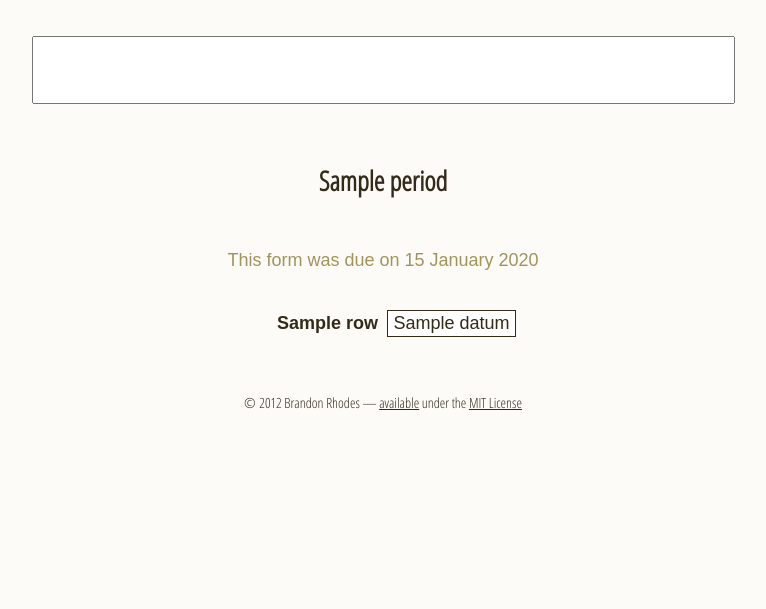
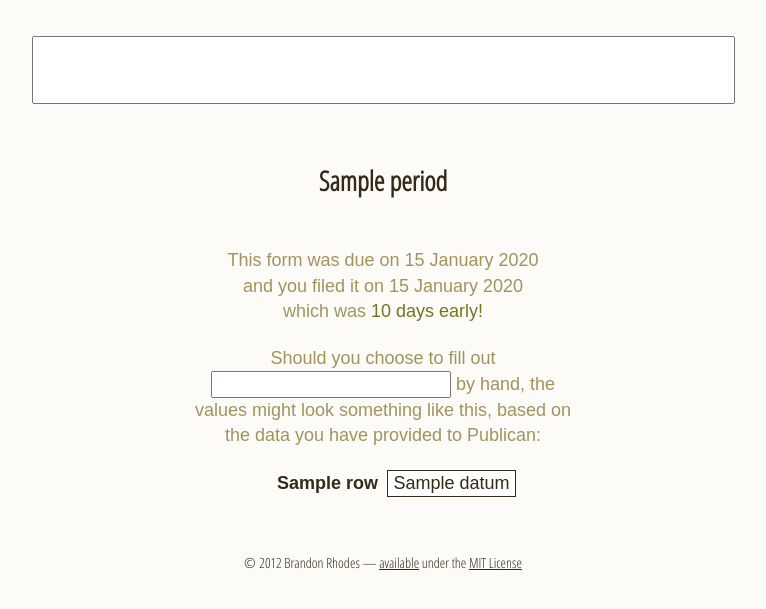
Before and after one commit to brandon-rhodes/publicanus, a Django app: template publican/frontend/templates/publican/filing.html in a window 1280 px wide. Shown: the top 609 px of the page, without its empty margins (257-1023 px from the left). Run offline with Django 3.2, Linux system fonts and the light colour scheme; the template is opened without the code that fills it: most values are stand-ins (such as "Sample title", 1, 10 or a date in 2020); form fields are guessed from the names that the template uses.

Commit message:
Form page: now contgratulates you if you got it in

```diff
--- a/publican/frontend/static/styles/screen.css
+++ b/publican/frontend/static/styles/screen.css
@@ -496,7 +496,7 @@ body {
 body > div {
   margin-left: auto;
   margin-right: auto;
-  max-width: 40em;
+  max-width: 32em;
 }
 
 body > table {
@@ -505,8 +505,8 @@ body > table {
 }
 
 body > p {
-  margin: 2em auto;
-  max-width: 40em;
+  margin: 1.2em auto;
+  max-width: 21.33333em;
   color: #a2935d;
 }
 
@@ -539,6 +539,14 @@ hgroup h1 {
   font-family: Georgia, serif;
   font-size: 0.66667em;
   font-style: italic;
+  color: #8a6e0a;
+}
+
+.is-happy {
+  color: #73761e;
+}
+
+.is-sad {
   color: #8a6e0a;
 }
 
--- a/publican/frontend/templates/publican/filing.html
+++ b/publican/frontend/templates/publican/filing.html
@@ -11,8 +11,27 @@
 
 <p>
   This form
-  {% if today < filing.due_date %}will be{% else %}was{% endif %}
-  due on {{ filing.due_date|date:"d E Y" }}
+  {% if today == filing.due_date %}is due today
+  {% else %}{% if today < filing.due_date %}will be{% else %}was{% endif %}
+  due on {{ filing.due_date|date:"d E Y" }}{% endif %}
+  <br>
+  {% if real_filings %}
+  and you filed it
+  on {{ real_filings.0.date|date:"d E Y" }}
+  <br>
+  which was
+  {% with offset=real_filings.0.offset %}
+  {% if offset == 0 %}<span class="is-happy">right on time!</span>
+  {% elif offset > 0 %}<span class="is-happy">{{ offset }} days early!</span>
+  {% else %}<span class="is-sad">-{{ offset }} days late</span>
+  {% endif %}
+  {% endwith %}
+  {% endif %}
+</p>
+<p>
+  Should you choose to fill out {{ form.name }} by hand,
+  the values might look something like this,
+  based on the data you have provided to Publican:
 </p>
 
 <table class="filing-table">
--- a/sass/screen.scss
+++ b/sass/screen.scss
@@ -47,6 +47,8 @@ $smallnum: 16px / 18px * 1em;
    This first section styles the "big sections" of the page, and applies
    to all pages on the site. */
 
+$max_width: 32em;
+
 body {
     background-color: $white;
     color: $black;
@@ -58,15 +60,15 @@ body {
 body > div {
     margin-left: auto;
     margin-right: auto;
-    max-width: 40em;
+    max-width: $max_width;
 }
 body > table {
     margin-left: auto;
     margin-right: auto;
 }
 body > p {
-    margin: 2em auto;
-    max-width: 40em;
+    margin: 1.2em auto;
+    max-width: $max_width * 2 / 3;
     color: $lighttext;
 }
 
@@ -96,6 +98,12 @@ hgroup {
     font-family: Georgia, serif;
     font-size: 12px / 18px * 1em;
     font-style: italic;
+    color: $yellowtext;
+}
+.is-happy {
+    color: $greentext;
+}
+.is-sad {
     color: $yellowtext;
 }
 
```
Also changed, not shown: publican/engine/tests/sample.py (+4 -5 lines), publican/frontend/views.py (+10 -1 lines).
